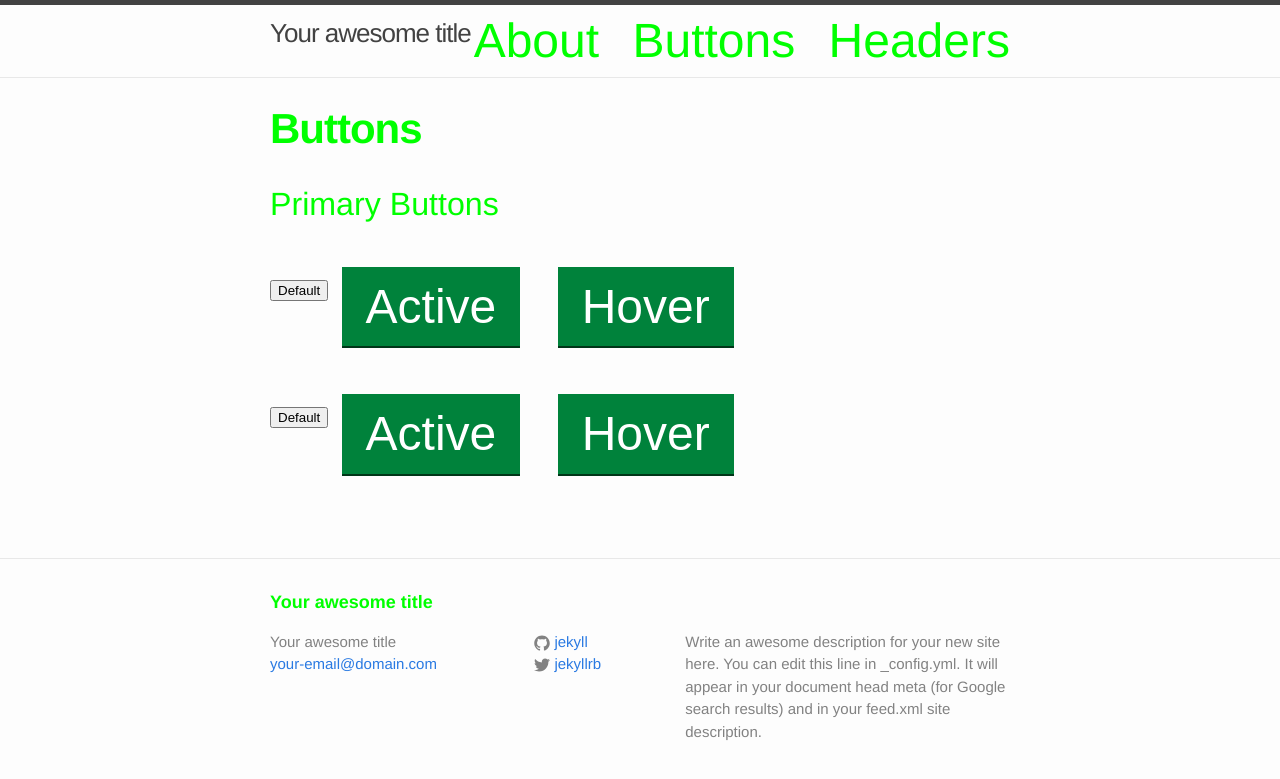
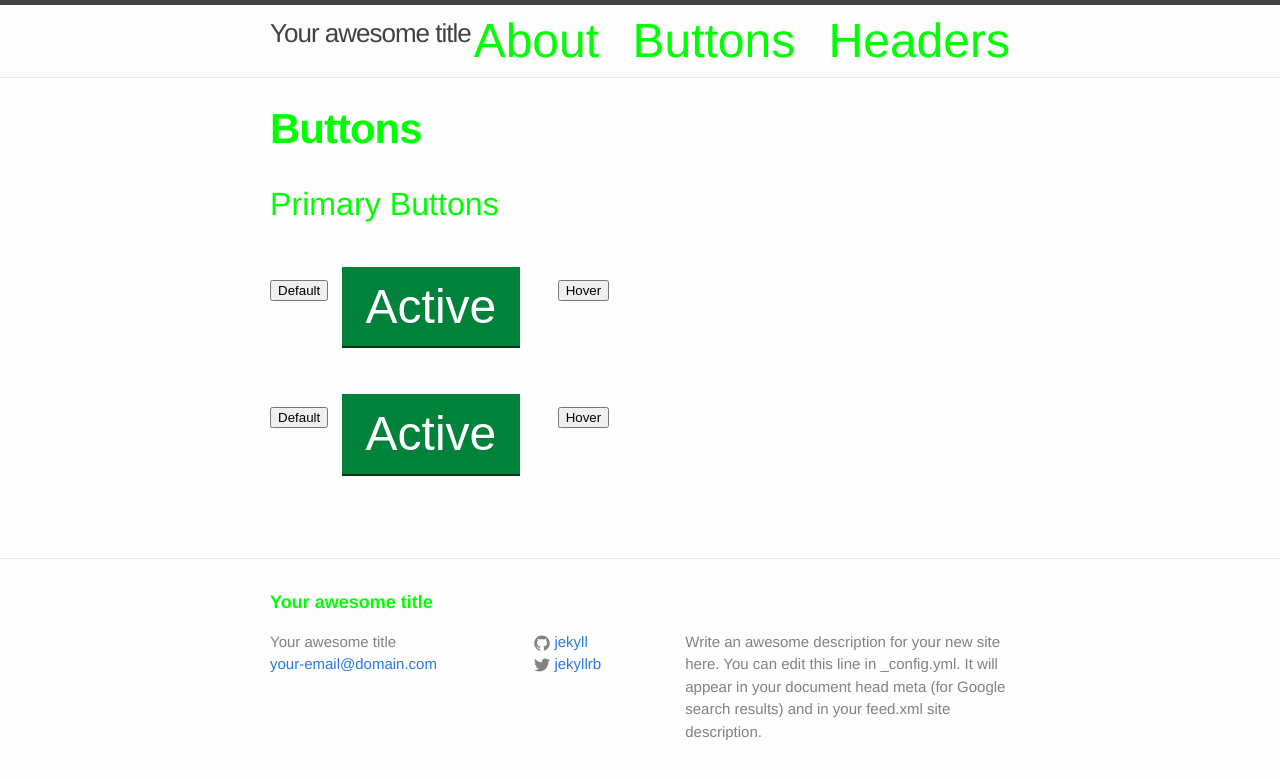
Before and after one commit to armydotmil/armydotmil.github.io, a Jekyll site: the page built from buttons.md, in a window 1280 px wide. Shown: the top 779 px of the page. Built offline with Jekyll 4.4.1, drawn with Linux system fonts in a browser that asks for light colours.

Commit message:
Update _buttons.scss

```diff
--- a/_sass/_buttons.scss
+++ b/_sass/_buttons.scss
@@ -1,6 +1,6 @@
 // Buttons
 
-.usa-button-active, .usa-button-hover{
+.usa-button-active, .usa-button-hover .usa-button-primary-alt{
   background-color: #00823b;
   border: medium none;
   border-radius: 0;
```
